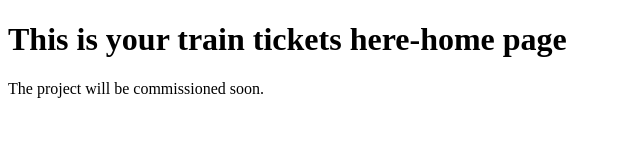
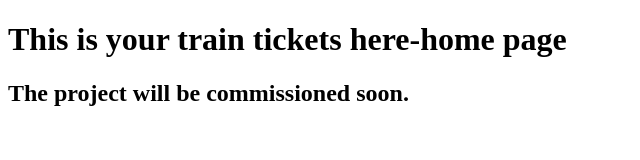
Before and after one commit to sommiee5/ticketapp, a plain HTML site: page index.html in a window 1280 px wide. Shown: the whole page, without its empty margins (0-640 px from the left). Drawn offline with Linux system fonts and the light colour scheme.

Commit message:
Services page was added

```diff
--- a/index.html
+++ b/index.html
@@ -8,7 +8,7 @@
 
 <body>
 	<h1>This is your train tickets here-home page</h1>
-	<p>The project will be commissioned soon.</p>
+	<h2>The project will be commissioned soon.</h2>
 
 </body>
 
```
Also changed, not shown: 1 other file.
